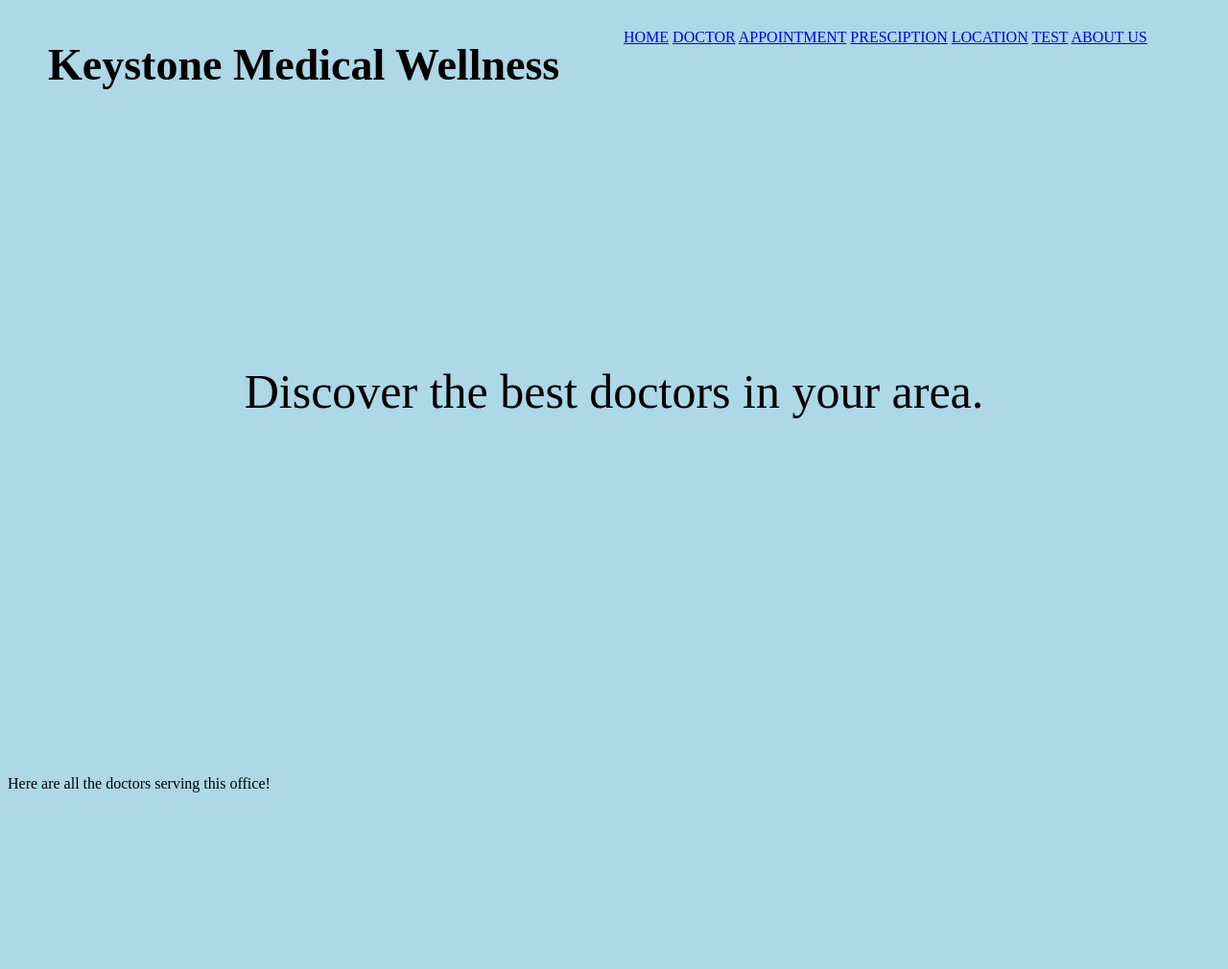
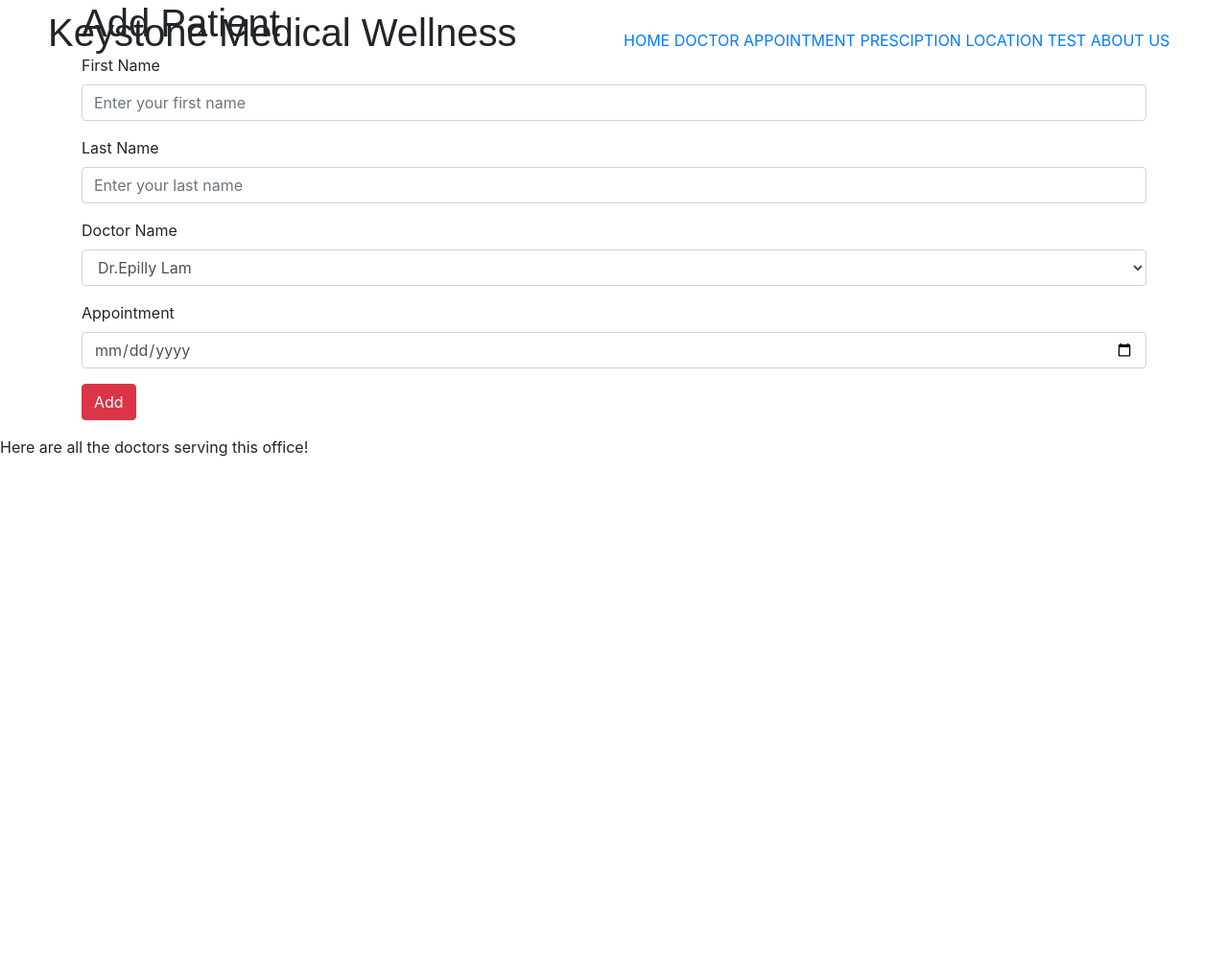
Before and after one commit to stefanlam491/KeyStoneMedicalWellness, a PHP site: page /home.php in a window 1280 px wide; the page is wider, and only the part inside the window is pictured. Shown: that part at 96% size. Run offline with PHP 8.4, Linux system fonts and the light colour scheme.

Commit message:
added buttons

```diff
--- a/KeystoneMedicalWellness/css/style.css
+++ b/KeystoneMedicalWellness/css/style.css
@@ -29,6 +29,18 @@
 
 body {
   background-color: lightblue;
+  font-family: 'Poppins', sans-serif;
+  font-weight: 300;
+  /* background-color: beige; */
+}
+
+@import url(
+'https://fonts.googleapis.com/css2?family=Poppins:wght@300;400;700&display=swap');
+
+
+h1, h2, h3, h4, h5 {
+       font-family: 'Poppins', sans-serif;
+       font-weight: 700;
 }
 
 .gif {
--- a/KeystoneMedicalWellness/home.php
+++ b/KeystoneMedicalWellness/home.php
@@ -8,15 +8,76 @@
     <title>DocOffice</title>
     <link href="https://fonts.googleapis.com/css?family=Montserrat&display=swap" rel="stylesheet" />
     <link href="./style.css" rel="stylesheet" />
+
+    <link rel="stylesheet" href="https://maxcdn.bootstrapcdn.com/bootstrap/4.4.1/css/bootstrap.min.css">
 </head>
 
 <body>
-    <div class=title-home>
-        <h1>Keystone Medical Wellness</h1>
+
+    <!-- <div class=container4>
+        <p>Discover the best doctors in your area.</p>
+    </div> -->
+    <div class="container ht-5">
+        <div class=title-home>
+            <h1>Keystone Medical Wellness</h1>
+        </div>
+        <div class="topnav">
+            <a href="home.php">HOME</a>
+            <a href="doctor.php">DOCTOR</a>
+            <a href="appointment.php">APPOINTMENT</a>
+            <a href="prescription.php">PRESCIPTION</a>
+            <a href="location.php">LOCATION</a>
+            <a href="test.php">TEST</a>
+            <a href="about.php">ABOUT US</a>
+        </div>
+        <h1>Add Patient</h1>
+        <form action="home.php" method="POST">
+            <div class="form-group">
+                <label>First Name</label>
+                <input type="text" class="form-control" placeholder="Enter your first name" name="iname" />
+            </div>
+
+            <div class="form-group">
+                <label>Last Name</label>
+                <input type="text" class="form-control" placeholder="Enter your last name" name="iqty" />
+            </div>
+
+            <div class="form-group">
+                <label>Doctor Name</label>
+                <select class="form-control" placeholder= "Select Doctor" name="istatus">
+                    <option value="0">
+                        Dr.Epilly Lam
+                    </option>
+                    <option value="1">
+                        Dr.Kueva
+                    </option>
+                    <option value="2">
+                        Dr.BetRel Cai
+                    </option>
+                    <option value="2">
+                        Dr. Woo Ju Style
+                    </option>
+                    <option value="2">
+                        Dr.Steohen Hawkings
+                    </option>
+                    <option value="2">
+                        Ur Mamma
+                    </option>
+                </select>
+            </div>
+            <div class="form-group">
+                <label>Appointment</label>
+                <input type="date" class="form-control" placeholder="Date" name="idate">
+            </div>
+            <div class="form-group">
+                <input type="submit" value="Add" class="btn btn-danger" name="btn">
+            </div>
+        </form>
     </div>
-    <div class=container4>
-        <p>Discover the best doctors in your area.</p>
-    </div>
+
+
+
+
     <!-- <div class=gif>
         <img src="./images/healthpeople.gif" alt="health people">
     </div> -->
@@ -26,7 +87,7 @@
 
     <left>
         <?PHP
-        include 'index.php';
+        // include 'index.php';
         include 'connection.php';
         $link = mysqli_connect('127.0.0.1', 'root', 'Potato123');
 
```
